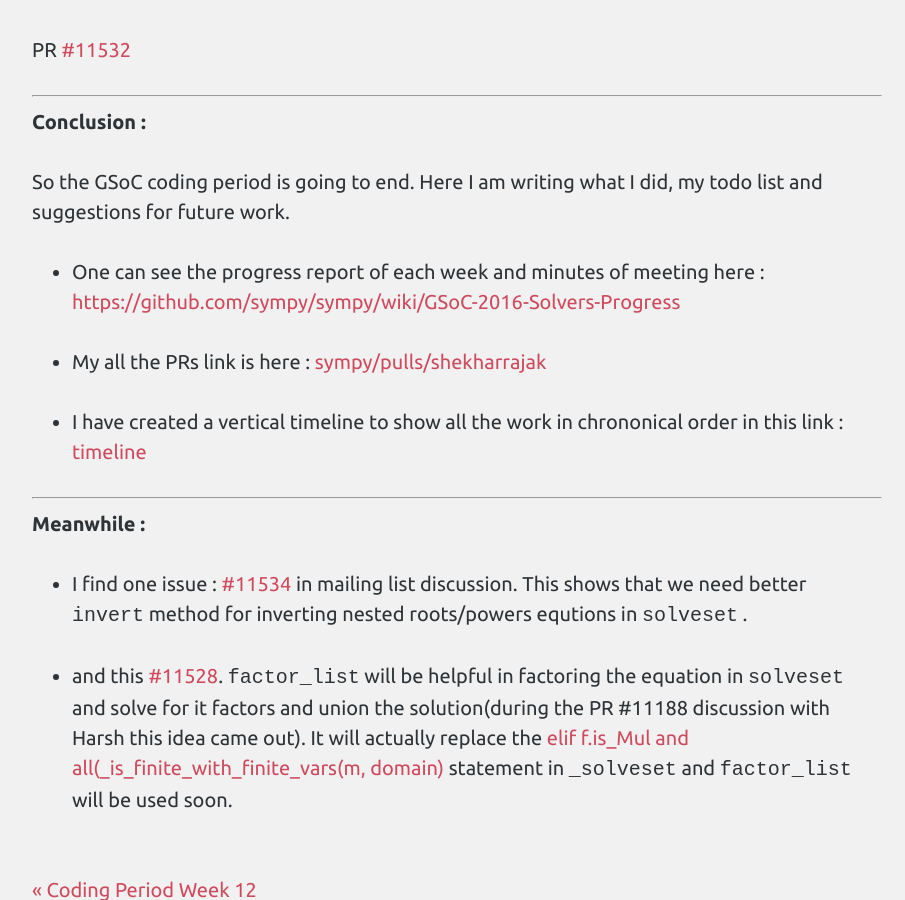
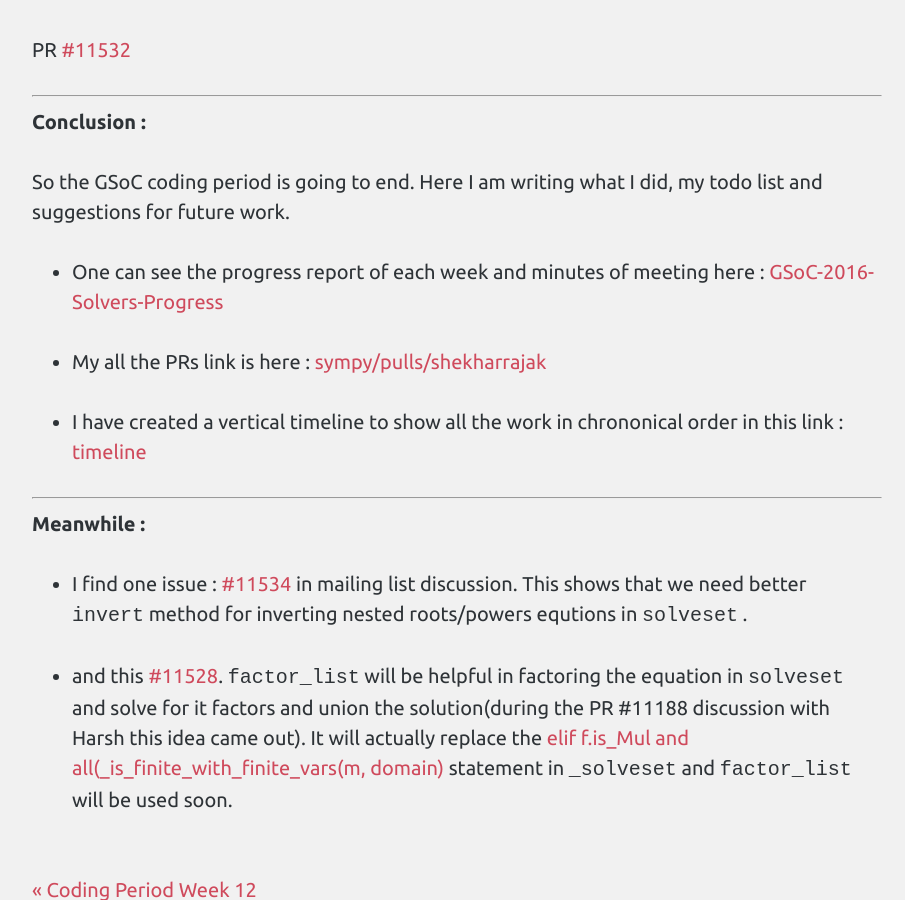
Before and after one commit to Shekharrajak/shekharrajak.github.io, a Jekyll site: the page built from _posts/2016-8-20-Coding-Period-week-13.md, in a window 1280 px wide and 900 px high, scrolled down 1067 px. Shown: the whole window, without its empty margins (183-1088 px from the left). Built offline with Jekyll 4.4.1, drawn with Linux system fonts in a browser that asks for light colours; nearby versions of some CDN libraries; comment, search, counter and statistics services are not loaded; some of the changed lines change nothing that is shown.

Commit message:
minor change in link

```diff
--- a/_posts/2016-8-20-Coding-Period-week-13.md
+++ b/_posts/2016-8-20-Coding-Period-week-13.md
@@ -19,7 +19,7 @@
 So the GSoC coding period is going to end. Here I am writing what I did, my todo list and suggestions for future work.
 
 * One can see the progress report of each week and minutes of meeting here :
-[https://github.com/sympy/sympy/wiki/GSoC-2016-Solvers-Progress](GSoC-2016-Solvers-Progress)
+[GSoC-2016-Solvers-Progress](https://github.com/sympy/sympy/wiki/GSoC-2016-Solvers-Progress)
 
 * My all the PRs link is here : [sympy/pulls/shekharrajak](https://github.com/sympy/sympy/pulls?utf8=%E2%9C%93&q=is%3Aopen%7Cclosed%20is%3Apr%20author%3AShekharrajak%20)
 
```
